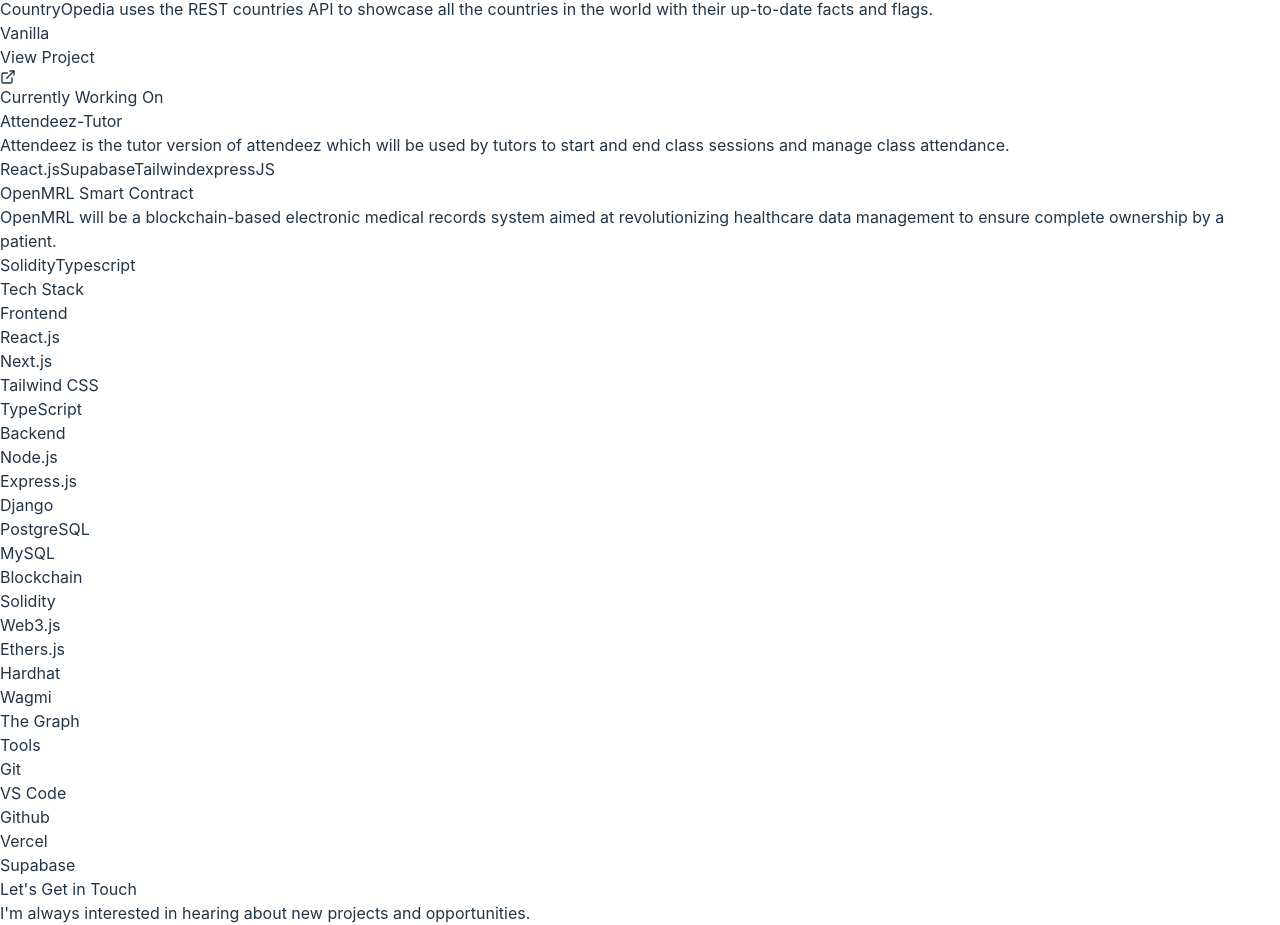
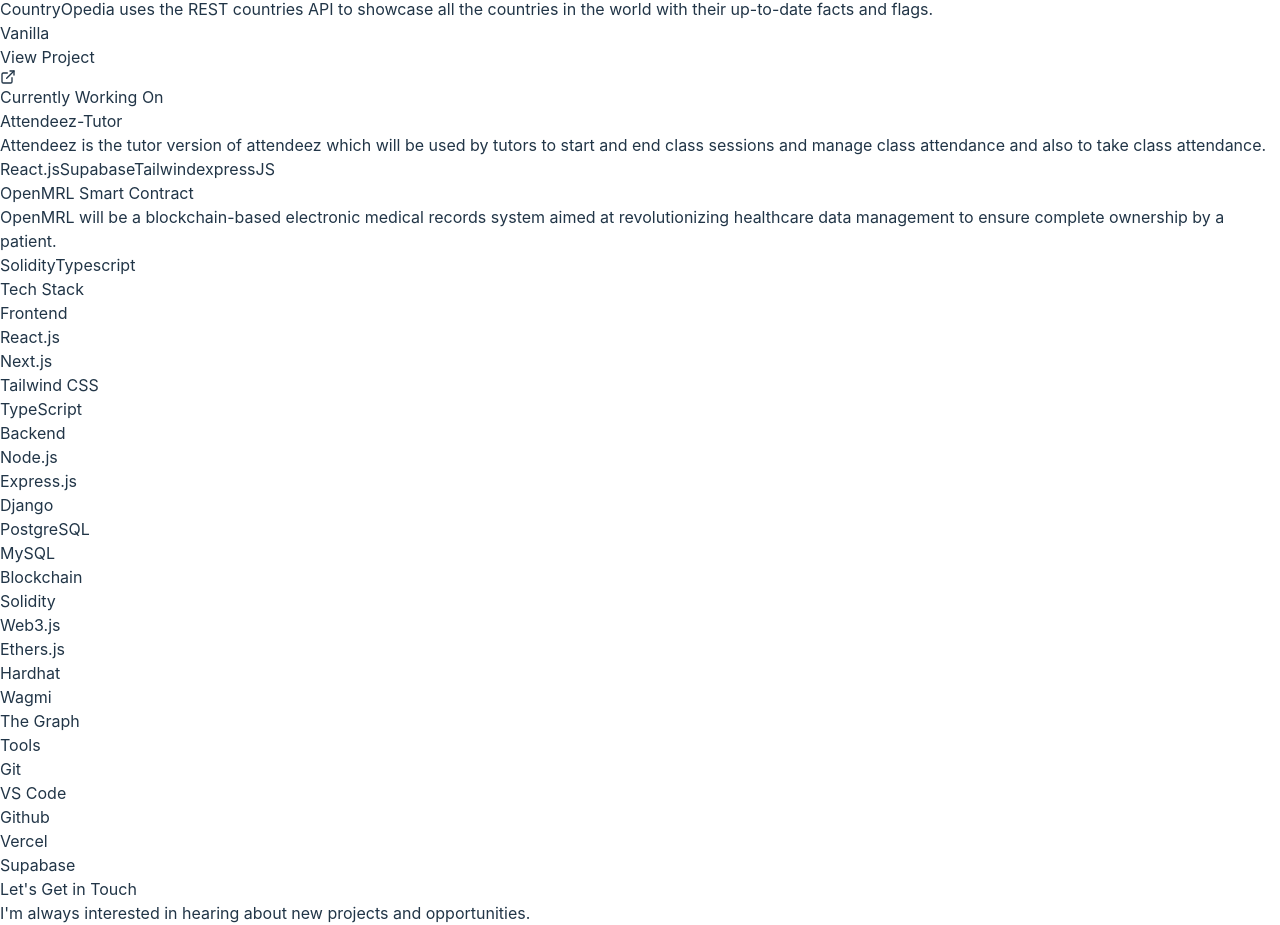
Before and after one commit to calebomondi/kalebmokua, a React (Vite) app: page / in a window 1280 px wide. Shown: the part 1873-2798 px from the top of the page. Built offline with nearby package versions, Linux system fonts and the light colour scheme.

Commit message:
Update project description and adjust text clamp for better visibility in Portfolio component

```diff
--- a/src/components/portifolio/data.ts
+++ b/src/components/portifolio/data.ts
@@ -42,7 +42,7 @@
 export const upcomingProjects: Project[] = [
   {
     title: "Attendeez-Tutor",
-    description: "Attendeez is the tutor version of attendeez which will be used by tutors to start and end class sessions and manage class attendance.",
+    description: "Attendeez is the tutor version of attendeez which will be used by tutors to start and end class sessions and manage class attendance and also to take class attendance.",
     tech: ["React.js", "Supabase", "Tailwind", "expressJS"],
     link: ""
   },
--- a/src/components/portifolio/portifolio.tsx
+++ b/src/components/portifolio/portifolio.tsx
@@ -177,7 +177,7 @@
               <div key={index} className="dark:bg-gray-800 shadow-xl rounded-lg p-6 transform hover:scale-105
                 transition-all duration-300 hover:shadow-xl">
                 <h3 className="text-xl font-semibold mb-3">{project.title}</h3>
-                <p className="text-gray-400 mb-4 line-clamp-3">{project.description}</p>
+                <p className="text-gray-400 mb-4 line-clamp-5">{project.description}</p>
                 <div className="flex flex-wrap gap-2 mb-4">
                   {project.tech.map((tech, techIndex) => (
                     <span key={techIndex} className="bg-blue-900 text-blue-200 px-3 py-1 rounded-full text-sm">
@@ -204,7 +204,7 @@
               <div key={index} className="dark:bg-gray-800 shadow-xl rounded-lg p-6 transform hover:scale-105
                 transition-all duration-300 hover:shadow-xl">
                 <h3 className="text-xl font-semibold mb-3">{project.title}</h3>
-                <p className="text-gray-400 mb-4 line-clamp-3">{project.description}</p>
+                <p className="text-gray-400 mb-4 line-clamp-5">{project.description}</p>
                 <div className="flex flex-wrap gap-2 mb-4">
                   {project.tech.map((tech, techIndex) => (
                     <span key={techIndex} className="bg-blue-900 text-blue-200 px-3 py-1 rounded-full text-sm">
```
